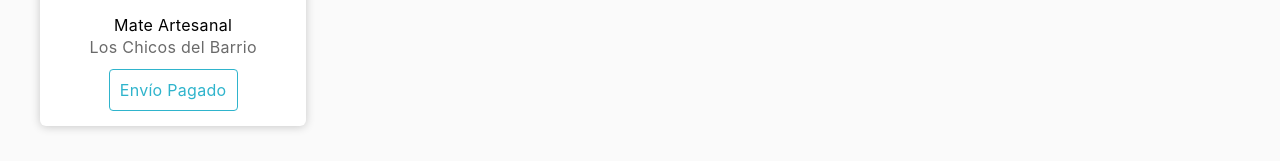
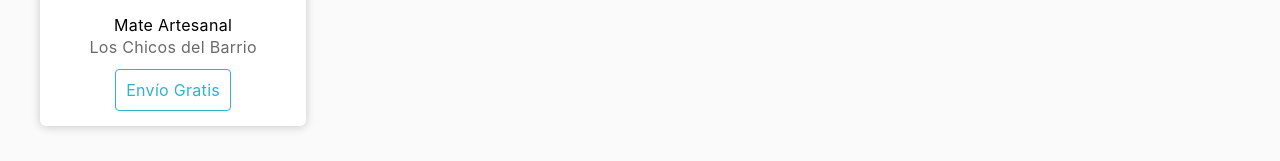
Before and after one commit to Gamaya79/Proyecto-React, a React (Create React App) app: page / in a window 1280 px wide. Shown: the part 414-575 px from the top of the page. Built offline with nearby package versions, Linux system fonts and the light colour scheme.

Commit message:
agrega components tag

```diff
--- a/src/App.js
+++ b/src/App.js
@@ -1,8 +1,5 @@
 import './App.css';
-
-const Tag = () => {
-  return <span className='card__tag'>Envío Pagado</span>
-}
+import Tag from "./components/Tag"
 
 function App() {
   return (
@@ -36,7 +33,7 @@
               <div className='card__content'>
               <span className='card__name'>Mate Artesanal</span><br />
               <span className='card__category'>Los Chicos del Barrio</span>
-              <Tag/>
+              <Tag titulo="Envío Gratis"/>
             </div>
           </div>
         </div>
--- /dev/null
+++ b/src/components/Tag.jsx
@@ -0,0 +1,5 @@
+const Tag = (props) => {
+      return <span className='card__tag'>{props.titulo}</span>
+}
+
+export default Tag;
```
